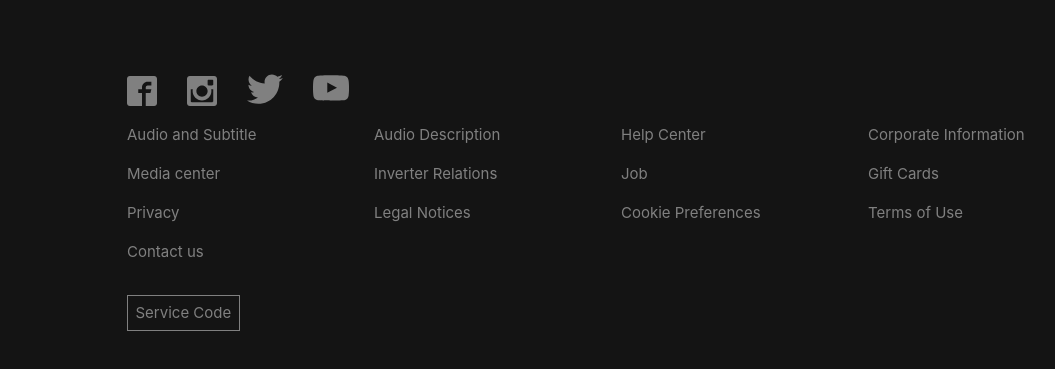
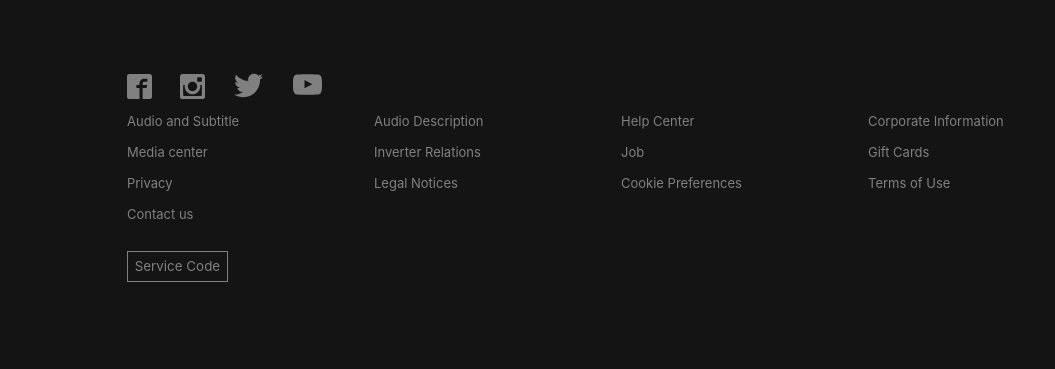
Before and after one commit to jaspreet-singh-sahota/netflix-clone-react-capstone-project, a React (Create React App) app: page / in a window 1280 px wide. Shown: the part 1270-1639 px from the top of the page, without its empty margins (19-1074 px from the left). Built offline with nearby package versions, Linux system fonts and the light colour scheme; no server answers.

Commit message:
Fix footer styling

```diff
--- a/src/components/footer/styles/footer.module.css
+++ b/src/components/footer/styles/footer.module.css
@@ -34,8 +34,8 @@
 
 .link {
   color: #808080;
-  margin-bottom: 20px;
-  font-size: 15px;
+  margin-bottom: 15px;
+  font-size: 13px;
   cursor: pointer;
 }
 
@@ -46,7 +46,7 @@
 .title {
   font-size: 16px;
   color: #808080;
-  margin-bottom: 15px;
+  margin-bottom: 10px;
 }
 
 .service-button-container {
@@ -57,7 +57,7 @@
 .service-button {
   color: #808080;
   border:  1px solid #808080;
-  font-size: 15px;
+  font-size: 13.4px;
   padding: .5em;
   width: fit-content;
   cursor: pointer;
@@ -68,8 +68,8 @@
 }
 
 .icons {
-  font-size: 30px;
-  margin: 0 15px;
+  font-size: 25px;
+  margin: 0 14px;
   cursor: pointer;
 }
 
@@ -79,7 +79,7 @@
 
 .icons2 {
   position: relative;
-  font-size: 36px;
+  font-size: 29px;
   margin: 0 15px;
   cursor: pointer;
 }
```
